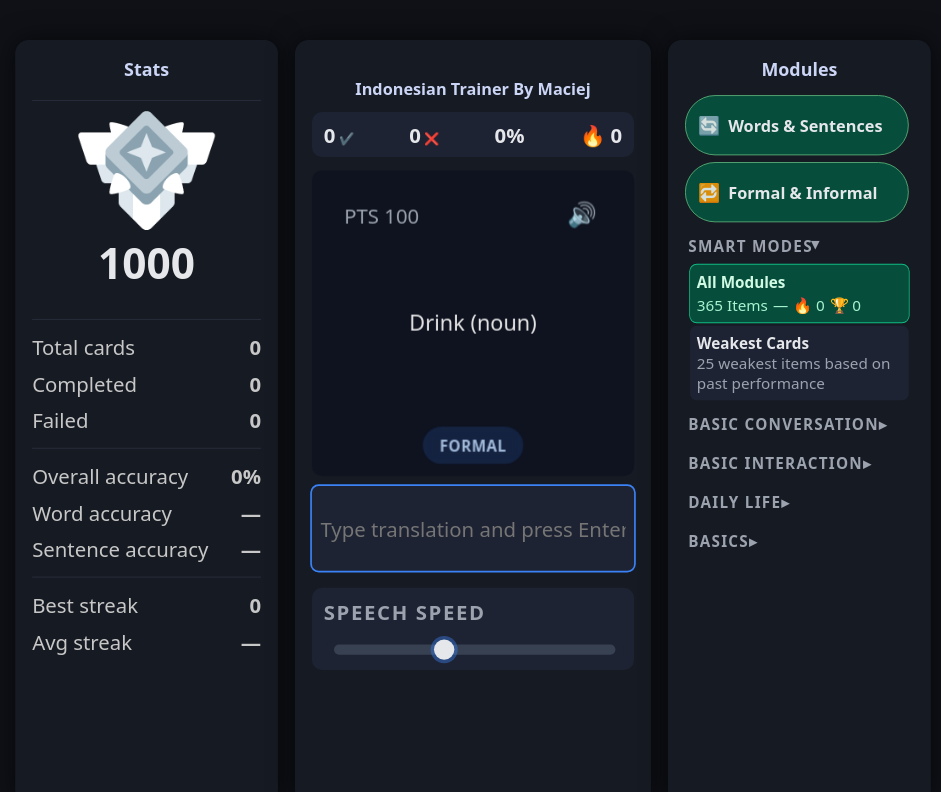
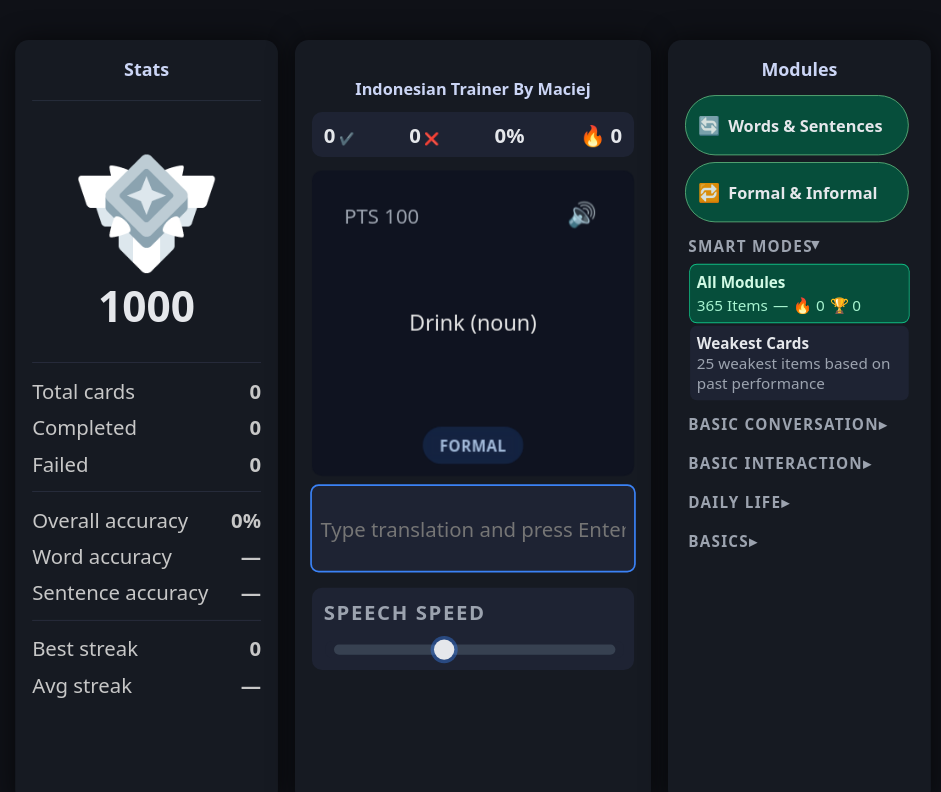
Before and after one commit to MMaciej-png/MMaciej-png.github.io, a plain HTML site: page index.html in a window 1280 px wide. Shown: the whole page, without its empty margins (187-1128 px from the left). Drawn offline with Linux system fonts and the light colour scheme.

Commit message:
chore: image fix
Refs #6
Refs #9

```diff
--- a/style.css
+++ b/style.css
@@ -368,7 +368,7 @@ body {
 
 .casual-rank img {
   width: min(100%, 60vw);
-  margin-top: -30%;
+  margin-top: -10%;
   margin-bottom: -20%;
   height: auto;
 }
```
